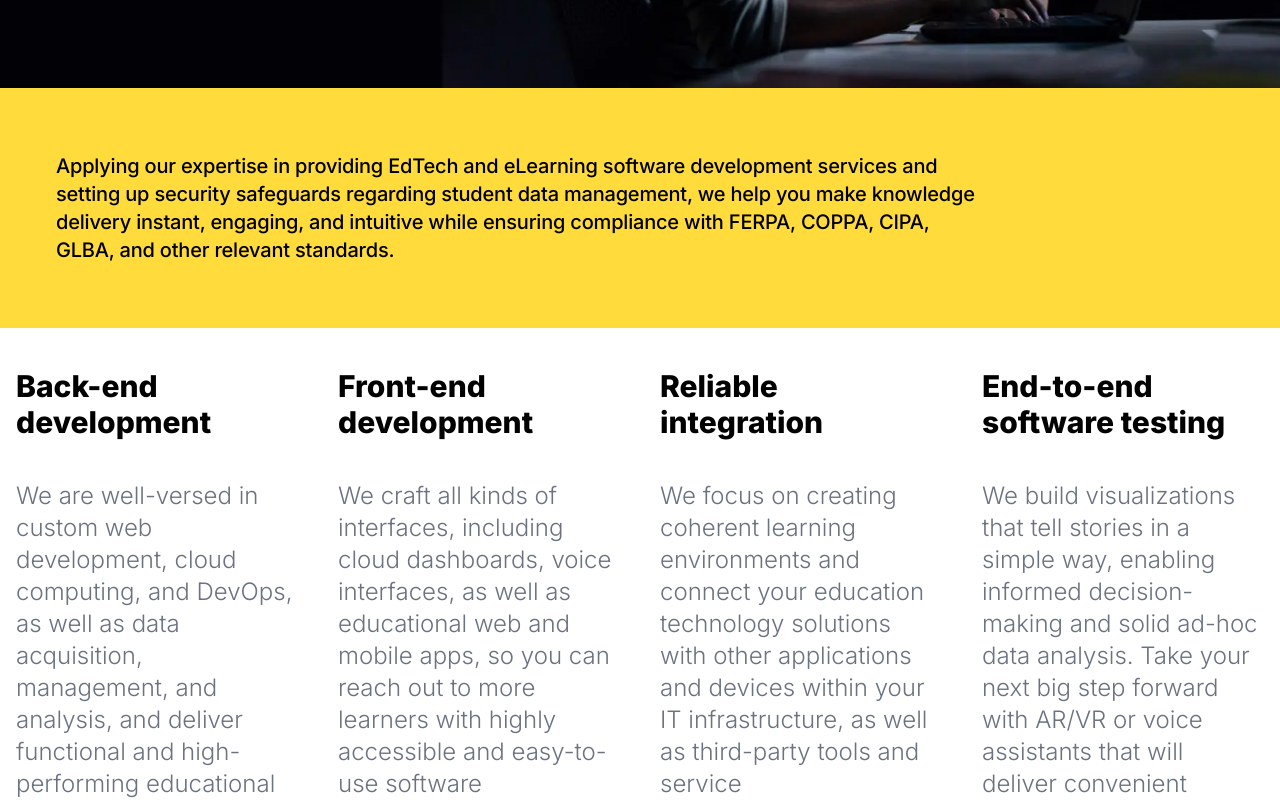
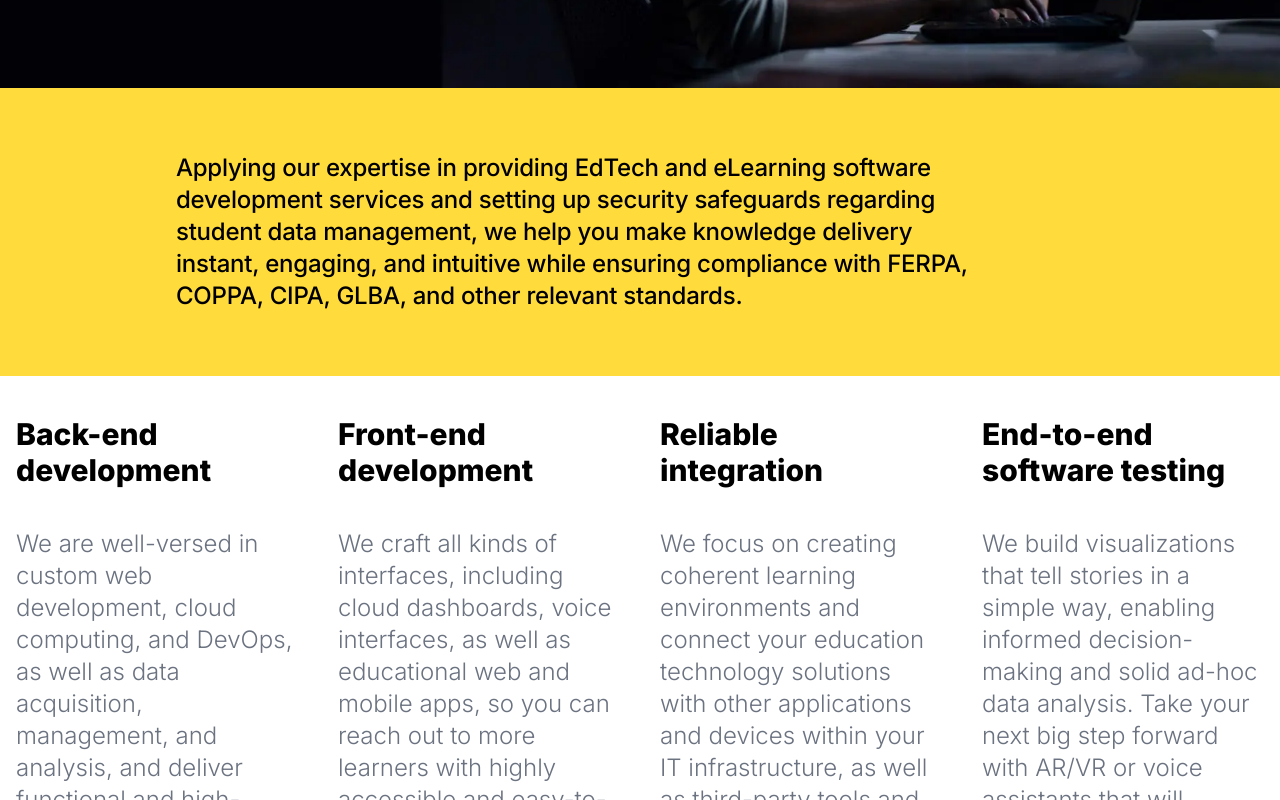
Before and after one commit to special-char/spechialchar-web, a Next.js app: page /EdPage in a window 1280 px wide. Shown: the part 2560-3360 px from the top of the page. Built offline with nearby package versions, Linux system fonts and the light colour scheme; a web font is replaced by a local one.

Commit message:
WebBanner padding done

```diff
--- a/src/components/common/BgYellowB/index.tsx
+++ b/src/components/common/BgYellowB/index.tsx
@@ -23,8 +23,8 @@ function WebBanner2({ data }: BgYellowType) {
       </section>
 
       <div className="bg-yellow p-8 lg:p-12">
-        <div className="lg:px-2 lg:py-4 lg:pr-60">
-          <p className="font-medium  text-xl">{data.description}</p>
+        <div className="lg:px-32 lg:py-4 lg:pr-60">
+          <p className="font-medium  text-2xl">{data.description}</p>
         </div>
       </div>
     </>
```
